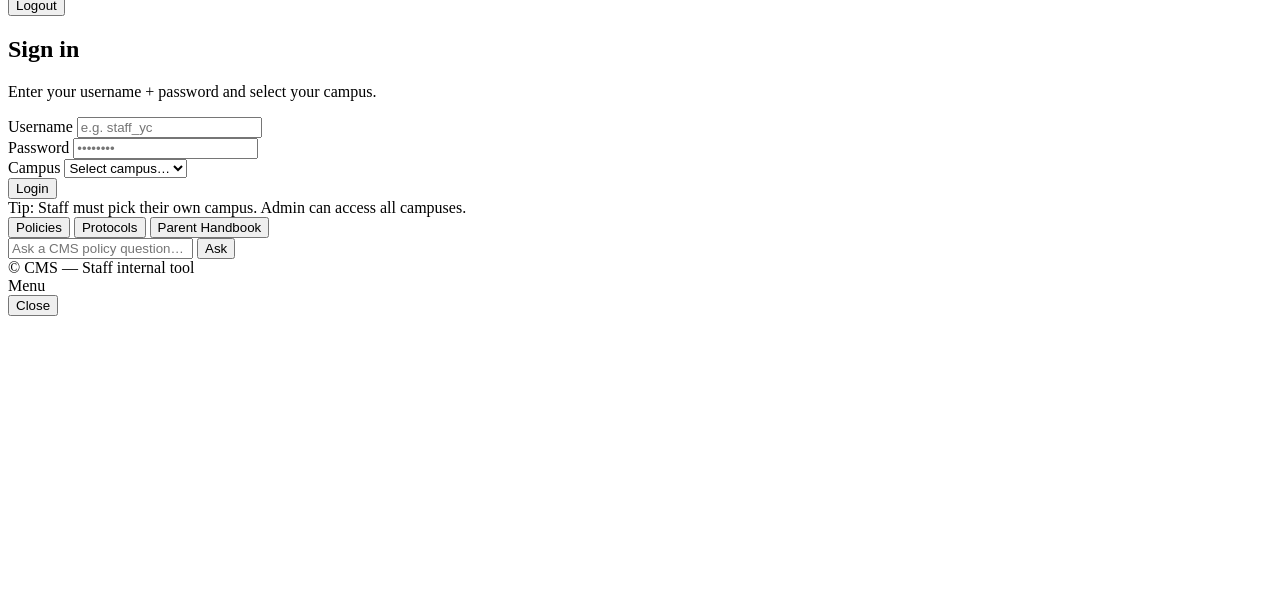
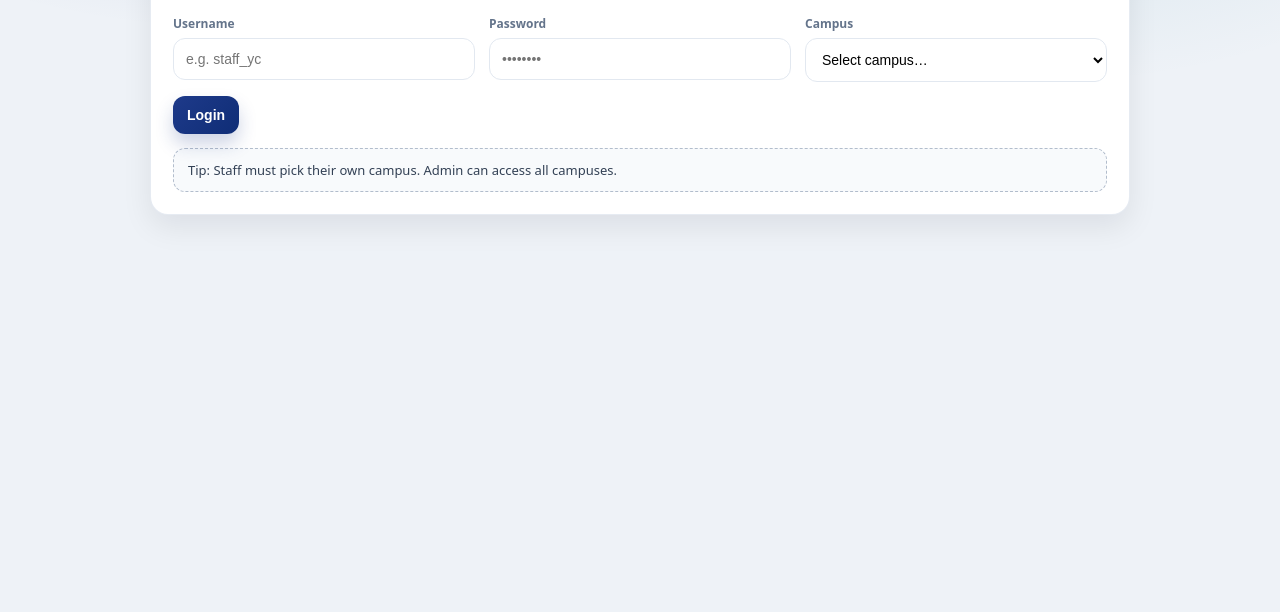
Before and after one commit to shokbhl/School-policy-chatbot, a plain HTML site: page index.html in a window 1280 px wide. Shown: the part 188-800 px from the top of the page. Drawn offline with Linux system fonts and the light colour scheme.

Commit message:
Update index.html

```diff
--- a/index.html
+++ b/index.html
@@ -4,7 +4,7 @@
   <meta charset="utf-8" />
   <meta name="viewport" content="width=device-width,initial-scale=1" />
   <title>CMS Policy Chatbot</title>
-  <link rel="stylesheet" href="styles.css?v=3" />
+  <link rel="stylesheet" href="style.css?v=3" />
 </head>
 <body>
   <div class="app">
```
